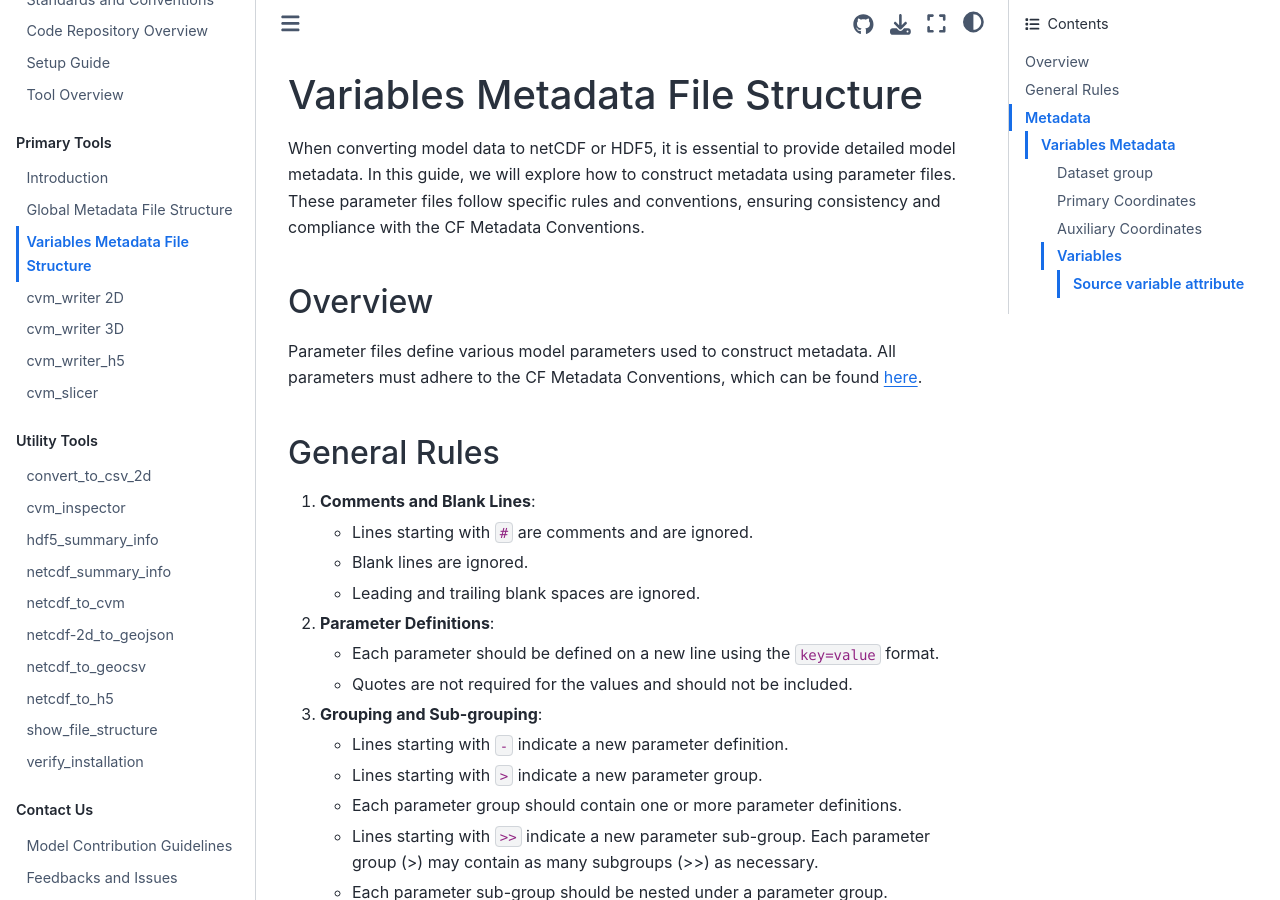
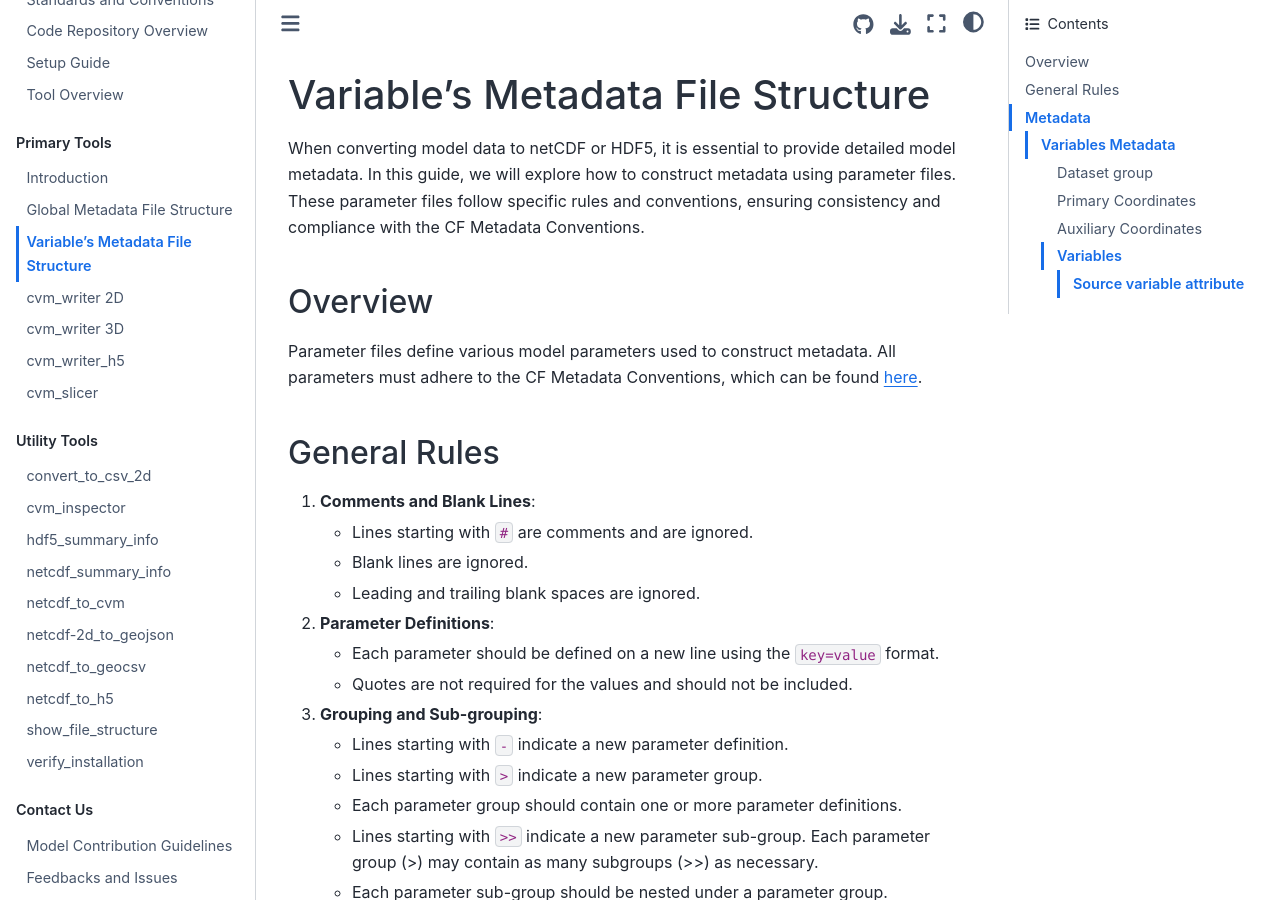
Before and after one commit to cascadiaquakes/cvm-tools-book, a Jupyter Book: the page built from usage/variables_metadata.md, in a window 1280 px wide and 900 px high. Built offline with Jupyter Book 1.0.4 settings and Sphinx 7.4.7 and the Sphinx Book theme 1.1.4, drawn with Linux system fonts in a browser that asks for light colours.

Commit message:
title update

```diff
--- a/usage/variables_metadata.md
+++ b/usage/variables_metadata.md
@@ -1,4 +1,4 @@
-# Variables Metadata File Structure
+# Variable's Metadata File Structure
 
 When converting model data to netCDF or HDF5, it is essential to provide detailed model metadata. In this guide, we will explore how to construct metadata using parameter files. These parameter files follow specific rules and conventions, ensuring consistency and compliance with the CF Metadata Conventions.
 
```
